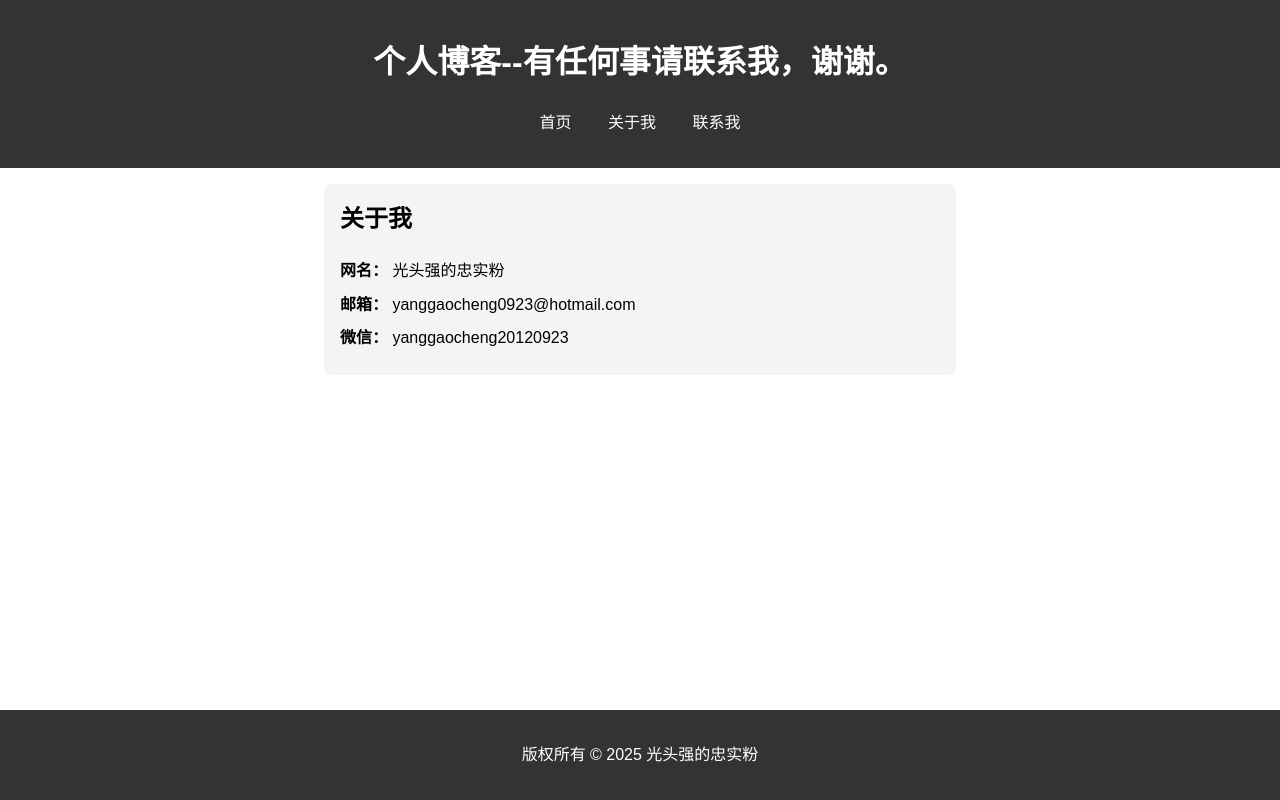
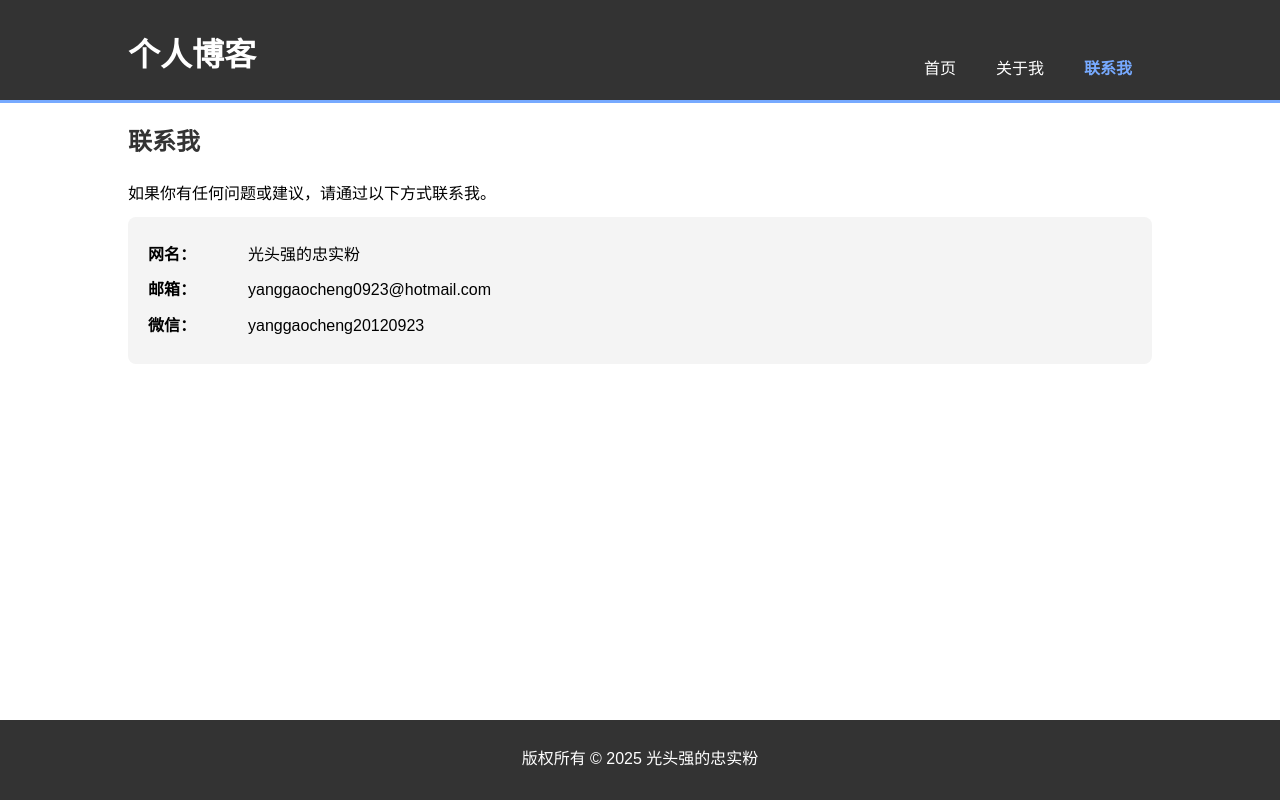
Before and after one commit to gtq20120923/gtp20120923.github.io, a plain HTML site: page contact.html in a window 1280 px wide. Drawn offline with Linux system fonts and the light colour scheme.

Commit message:
Update contact.html

```diff
--- a/contact.html
+++ b/contact.html
@@ -3,82 +3,121 @@
 <head>
     <meta charset="UTF-8">
     <meta name="viewport" content="width=device-width, initial-scale=1.0">
-    <title>关于我 - 我的个人博客</title>
+    <title>联系我 - 我的个人博客</title>
     <style>
         body {
             font-family: Arial, sans-serif;
-            line-height: 1.6;
             margin: 0;
             padding: 0;
+            line-height: 1.6;
+        }
+        .container {
+            width: 80%;
+            margin: auto;
+            overflow: hidden;
         }
         header {
             background: #333;
             color: #fff;
-            padding: 1rem 0;
-            text-align: center;
+            padding-top: 30px;
+            min-height: 70px;
+            border-bottom: #77aaff 3px solid;
         }
-        nav {
-            display: block;
-        }
-        nav ul {
-            list-style: none;
-            padding: 0;
-        }
-        nav ul li {
-            display: inline;
-            margin: 0 1rem;
-        }
-        nav a {
+        header a {
             color: #fff;
             text-decoration: none;
+            text-transform: uppercase;
+            font-size: 16px;
         }
-        main {
-            padding: 1rem;
+        header ul {
+            padding: 0;
+            list-style: none;
+        }
+        header li {
+            float: left;
+            display: inline;
+            padding: 0 20px 0 20px;
+        }
+        header #branding {
+            float: left;
+        }
+        header #branding h1 {
+            margin: 0;
+        }
+        header nav {
+            float: right;
+            margin-top: 10px;
+        }
+        header .current a {
+            color: #77aaff;
+            font-weight: bold;
+        }
+        header a:hover {
+            color: #ffffff;
+            font-weight: bold;
+        }
+        .contact-section {
+            margin-top: 20px;
+        }
+        .contact-section h2 {
+            color: #333;
+        }
+        .contact-section p {
+            margin-bottom: 10px;
         }
         .contact-info {
-            max-width: 600px;
-            margin: 0 auto;
             background: #f4f4f4;
-            padding: 1rem;
+            padding: 20px;
             border-radius: 8px;
         }
-        .contact-info h2 {
-            margin-top: 0;
+        .contact-info p {
+            margin: 0;
+            padding: 5px 0;
         }
-        .contact-info p {
-            margin: 0.5rem 0;
+        .contact-info strong {
+            display: inline-block;
+            width: 100px;
         }
         footer {
-            background: #333;
-            color: #fff;
-            text-align: center;
-            padding: 1rem 0;
-            position: absolute;
+            position: fixed;
+            left: 0;
             bottom: 0;
             width: 100%;
+            height: 80px; /* 设置页脚的高度 */
+            background-color: #333; /* 页脚背景颜色 */
+            color: white; /* 页脚文字颜色 */
+            text-align: center;
+            line-height: 45px; /* 使文字垂直居中 */
         }
     </style>
 </head>
 <body>
     <header>
-        <h1>个人博客--有任何事请联系我，谢谢。</h1>
+        <div class="container">
+            <div id="branding">
+                <h1>个人博客</h1>
+            </div>
             <nav>
                 <ul>
                     <li><a href="index.html">首页</a></li>
                     <li><a href="about.html">关于我</a></li>
-                <li><a href="contact.html">联系我</a></li>
+                    <li class="current"><a href="contact.html">联系我</a></li>
                 </ul>
             </nav>
+        </div>
     </header>
 
-    <main>
-        <section class="contact-info">
-            <h2>关于我</h2>
-            <p><strong>网名：</strong> 光头强的忠实粉</p>
-            <p><strong>邮箱：</strong> yanggaocheng0923@hotmail.com</p>
-            <p><strong>微信：</strong> yanggaocheng20120923</p>
+    <div class="container">
+        <section class="contact-section">
+            <h2>联系我</h2>
+            <p>如果你有任何问题或建议，请通过以下方式联系我。</p>
+            <div class="contact-info">
+                <p><strong>网名：</strong>光头强的忠实粉</p>
+                <p><strong>邮箱：</strong>yanggaocheng0923@hotmail.com</p>
+                <p><strong>微信：</strong>yanggaocheng20120923</p>
+            </div>
         </section>
-    </main>
+    </div>
 
     <footer>
         <p>版权所有 &copy; 2025 光头强的忠实粉</p>
```
Lines whose indentation alone changed are shown as unchanged.
